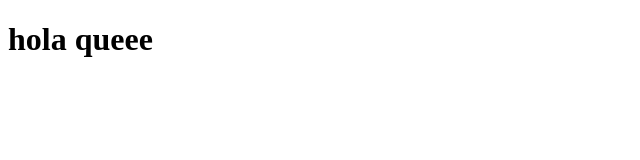
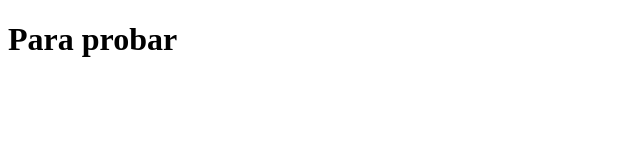
Before and after one commit to Fenniix/EuroKids, a React (Vite) app: page / in a window 1280 px wide. Shown: the top 160 px of the page, without its empty margins (0-640 px from the left). Built offline with nearby package versions, Linux system fonts and the light colour scheme.

Commit message:
Commit inicial: Proyecto EuroKids Vite + React

```diff
--- a/src/pages/home.jsx
+++ b/src/pages/home.jsx
@@ -1,7 +1,7 @@
 const home = () => {
   return (
     <>
-      <h1>hola queee</h1>
+      <h1>Para probar</h1>
 
     </>
   )
```
